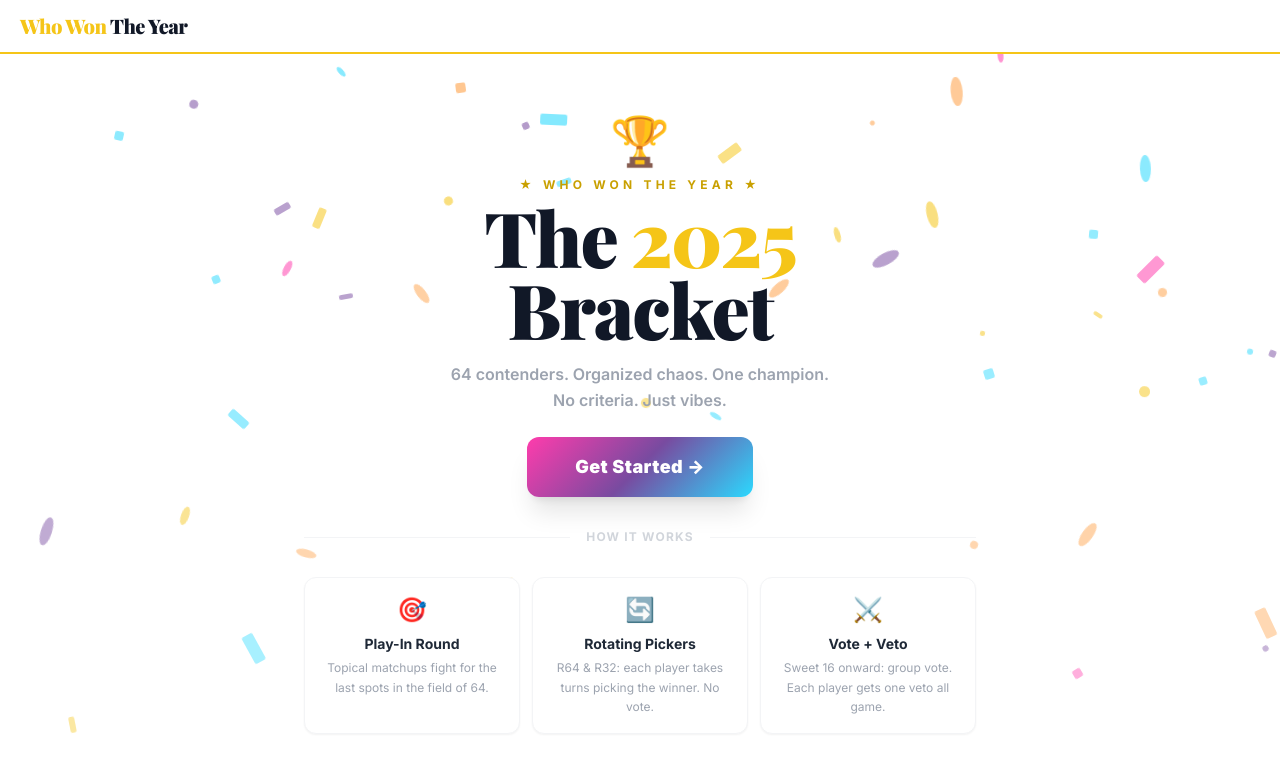
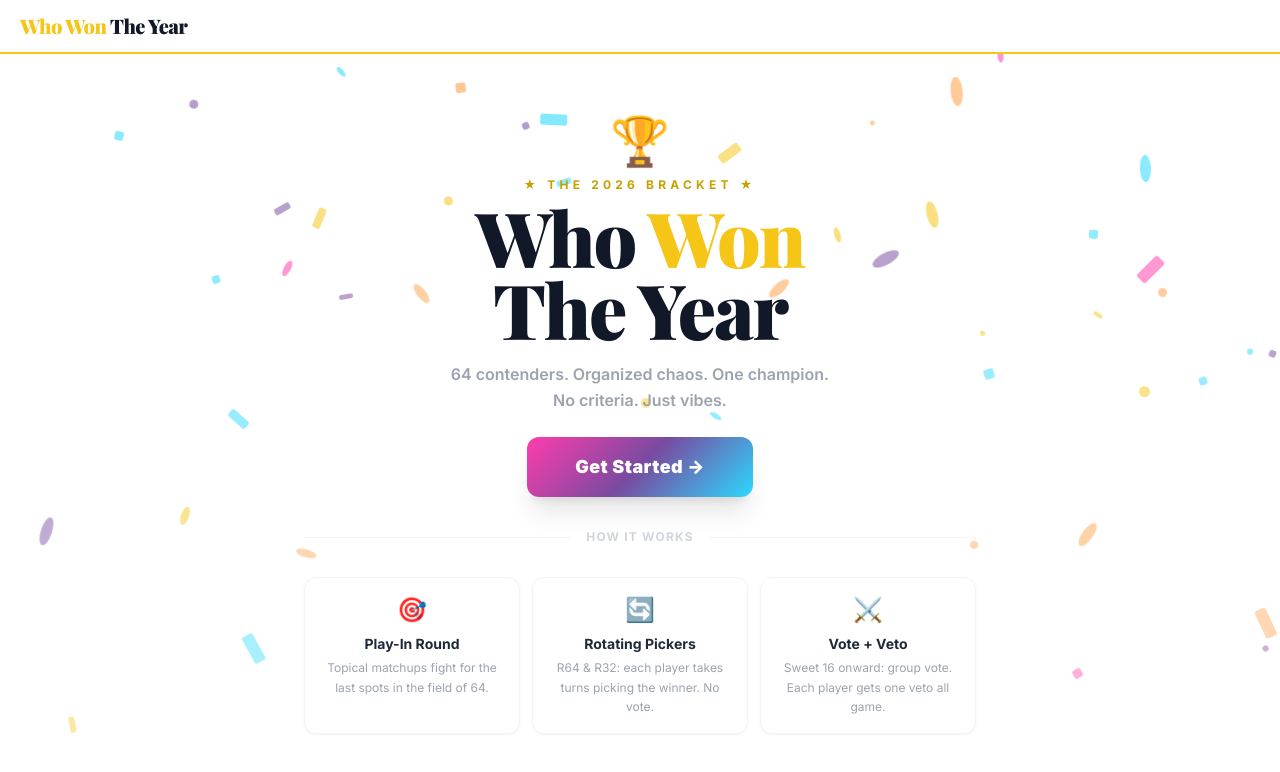
Before and after one commit to akorch16/whowontheyear, a React (Vite) app: page / in a window 1280 px wide. Shown: the top 772 px of the page. Built offline with nearby package versions, Linux system fonts and the light colour scheme.

Commit message:
Update landing page title to 'Who Won The Year' with yellow 'Won', eyebrow to '2026 Bracket'

```diff
--- a/src/screens/LandingScreen.tsx
+++ b/src/screens/LandingScreen.tsx
@@ -17,7 +17,7 @@ export default function LandingScreen() {
 
         {/* Eyebrow */}
         <p className="text-center text-xs font-bold tracking-[0.35em] uppercase mb-2" style={{ color: '#C9A000' }}>
-          ★ Who Won The Year ★
+          ★ The 2026 Bracket ★
         </p>
 
         {/* Main title */}
@@ -25,7 +25,7 @@ export default function LandingScreen() {
           className="font-serif font-black text-center leading-[0.95] tracking-tight mb-4"
           style={{ fontSize: 'clamp(48px, 10vw, 76px)' }}
         >
-          The <span style={{ color: '#F5C518' }}>2025</span><br />Bracket
+          Who <span style={{ color: '#F5C518' }}>Won</span><br />The Year
         </h1>
 
         {/* Subline */}
```
